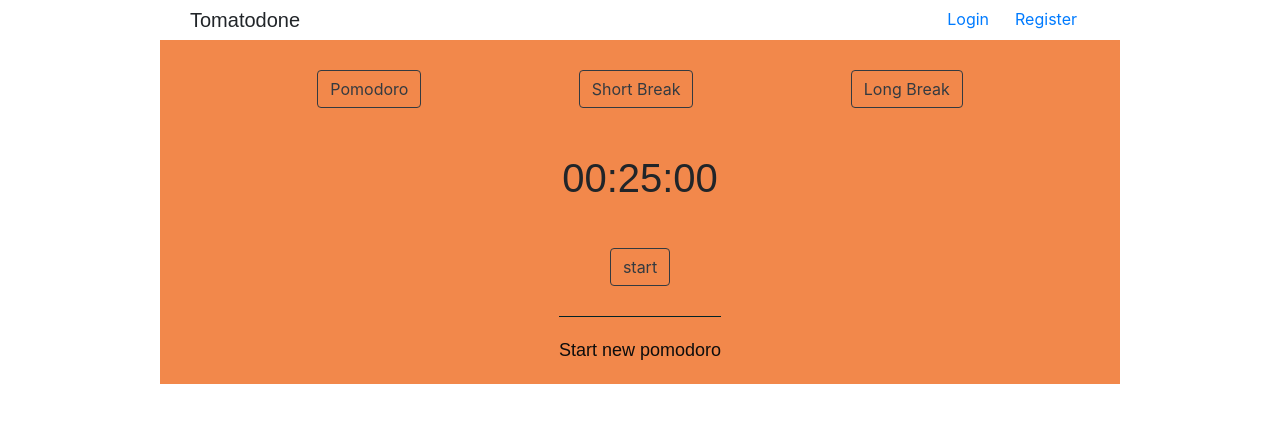
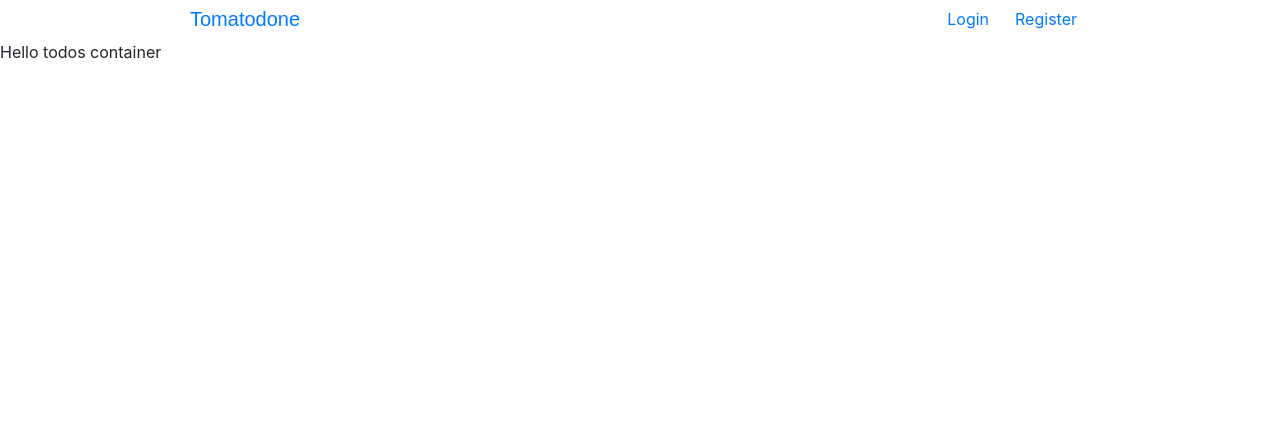
Before and after one commit to Kamilnaja/Pomodoro-Timer, a React (Create React App) app in the folder web/: page /todos in a window 1280 px wide. Shown: the top 422 px of the page. Built offline with nearby package versions, Linux system fonts and the light colour scheme.

Commit message:
adding routes

```diff
--- a/web/package.json
+++ b/web/package.json
@@ -13,6 +13,7 @@
     "react-modal": "^3.12.1",
     "react-redux": "^7.2.2",
     "react-router": "^5.2.0",
+    "react-router-dom": "^5.2.0",
     "react-scripts": "4.0.1",
     "redux-devtools-extension": "^2.13.8",
     "typescript": "^4.1.3",
@@ -54,6 +55,7 @@
     "@types/react-dom": "^16.9.10",
     "@types/react-modal": "^3.10.6",
     "@types/react-redux": "^7.1.14",
+    "@types/react-router-dom": "^5.1.7",
     "prettier": "2.2.1",
     "redux": "^4.0.5",
     "stylelint-config-recommended": "^3.0.0",
--- a/web/src/header/component/HeaderComponent.tsx
+++ b/web/src/header/component/HeaderComponent.tsx
@@ -2,6 +2,10 @@ import { ModalType } from 'shared/store/enums/modalEnum';
 import { openModal } from '../../shared/store/interfaces/modalInterface';
 import './headerComponent.scss';
 import Button from 'react-bootstrap/Button';
+import { BrowserRouter as Router, Switch, Route, Link } from 'react-router-dom';
+import { TodosContainer } from '../../todos/containers/TodosContainer';
+import Timer from 'timer/containers/Timer';
+import StatsContainer from '../../stats/containers/StatsContainer';
 
 export interface HeaderProps {
   handleOpenModal: openModal;
@@ -9,8 +13,11 @@ export interface HeaderProps {
 }
 
 export const HeaderComponent = (props: HeaderProps) => (
+  <Router>
     <header className="header">
+      <a href="/">
         <h1 className="header__title">Tomatodone</h1>
+      </a>
       <nav>
         <ul className="header__buttons-wrapper">
           {!props.isLoggedIn ? (
@@ -34,6 +41,9 @@ export const HeaderComponent = (props: HeaderProps) => (
                 </Button>
               </li>
               <li>
+                <Link to="/todos">Todos</Link>
+              </li>
+              <li>
                 <Button variant="link" onClick={() => props.handleOpenModal(ModalType.LOGOUT)}>
                   Logout
                 </Button>
@@ -43,4 +53,16 @@ export const HeaderComponent = (props: HeaderProps) => (
         </ul>
       </nav>
     </header>
+    <Switch>
+      <Route path="/todos">
+        <TodosContainer></TodosContainer>
+      </Route>
+      <Route path="/stats">
+        <StatsContainer></StatsContainer>
+      </Route>
+      <Route path="/">
+        <Timer></Timer>
+      </Route>
+    </Switch>
+  </Router>
 );
--- a/web/src/header/component/headerComponent.scss
+++ b/web/src/header/component/headerComponent.scss
@@ -12,6 +12,7 @@
     align-items: center;
     display: flex;
     margin-bottom: 0;
+    margin-top: 7px;
   }
 
   & &__buttons-wrapper {
--- a/web/src/main/container/Main.tsx
+++ b/web/src/main/container/Main.tsx
@@ -4,8 +4,6 @@ import React from 'react';
 import { connect } from 'react-redux';
 import { Modal } from 'shared/components/modal/Modal';
 import { ModalType as ModalEnum } from 'shared/store/enums/modalEnum';
-import StatsContainer from 'stats/containers/StatsContainer';
-import Timer from 'timer/containers/Timer';
 import { AuthState } from '../../auth/store/interfaces/authState';
 import { closeModal, openModal } from '../../shared/store/interfaces/modalInterface';
 import { MainProps, MainState } from '../store/interfaces/mainPropsInterface';
@@ -35,8 +33,6 @@ class Main extends React.Component<MainProps, MainState> {
   render = () => (
     <div className="app">
       <HeaderContainer handleOpenModal={this.handleOpenModal} isLoggedIn={this.props.auth.isLoggedIn} />
-      <Timer />
-      {this.props.auth.isLoggedIn && <StatsContainer />}
       <Modal modalType={this.state.openedModal} closeModal={this.handleCloseModal} />
     </div>
   );
--- a/web/src/shared/components/modal/Modal.tsx
+++ b/web/src/shared/components/modal/Modal.tsx
@@ -7,7 +7,7 @@ import Settings from '../../../settings/Settings';
 import { ModalType as ModalEnum, ModalType } from '../../store/enums/modalEnum';
 import { ModalProps } from '../../store/interfaces/modalInterface';
 import './modal.scss';
-import { CreatedModal } from './modalInterface';
+import { CreatedModal } from './ModalInterface';
 
 export const Modal = (props: ModalProps) => {
   const createModalBodyFactory = (modalType: ModalType): CreatedModal => {
--- a/web/src/shared/components/modal/modal.scss
+++ b/web/src/shared/components/modal/modal.scss
@@ -4,7 +4,7 @@
   align-items: center;
   background-color: rgba(0, 0, 0, 0.7) !important;
   bottom: 0;
-  display: flex;
+  display: flex !important;
   justify-content: center;
   left: 0;
   position: fixed;
--- /dev/null
+++ b/web/src/todos/containers/TodosContainer.tsx
@@ -0,0 +1,7 @@
+import React from 'react';
+
+export class TodosContainer extends React.Component {
+  render() {
+    return <div>Hello todos container</div>;
+  }
+}
```
Also changed, not shown: 1 other file (tests, documents, lock files or other folders). Lines whose indentation alone changed are shown as unchanged.
